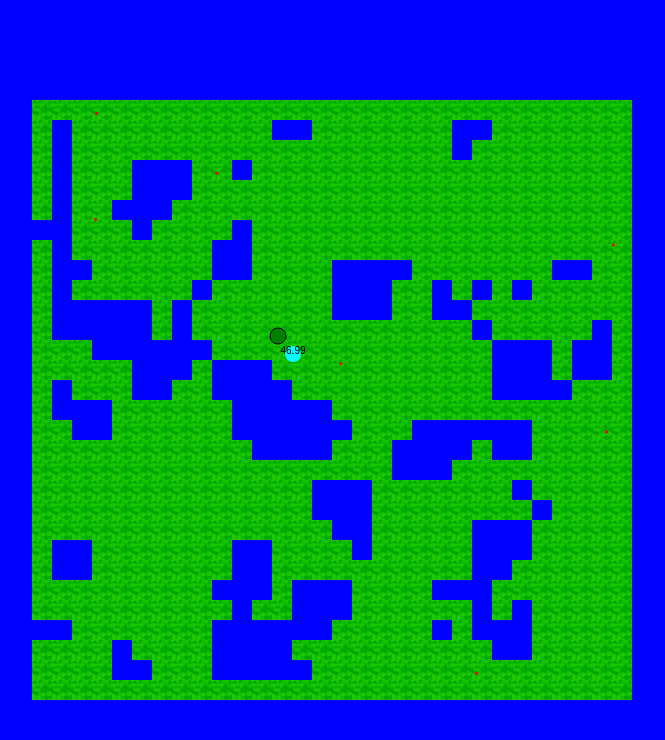
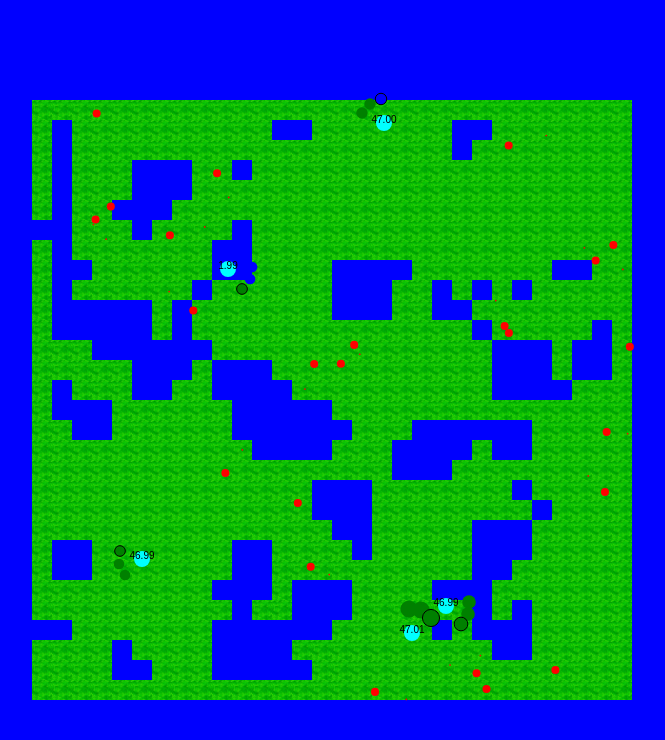
Before and after one commit to TeeQxQ/Evolution-Simulator, a plain HTML site: page index.html in a window 1280 px wide. Shown: the whole page, without its empty margins (308-973 px from the left). Drawn offline with Linux system fonts and the light colour scheme.

Commit message:
Add brains

```diff
--- /dev/null
+++ b/brain.js
@@ -0,0 +1,58 @@
+//Feed-forward neural network. Topology is described by layerSizes (e.g. [3, 4, 1]:
+//3 input neurons, one hidden layer of 4 neurons, 1 output neuron). Weights is a list
+//with one matrix per layer-to-layer transition: weights[L][j][i] is the weight from
+//layer L neuron i into layer L+1 neuron j.
+class Brain
+{
+    constructor(layerSizes, weights)
+    {
+        this.layerSizes = layerSizes;
+        this.weights = weights;
+    }
+
+    //Convenience: build a Brain of the given shape with random weights in [-1, 1].
+    static random(layerSizes)
+    {
+        const weights = [];
+        for (let L = 0; L < layerSizes.length - 1; L++)
+        {
+            const layerW = [];
+            for (let j = 0; j < layerSizes[L + 1]; j++)
+            {
+                const row = [];
+                for (let i = 0; i < layerSizes[L]; i++)
+                {
+                    row.push(Math.random() * 2 - 1);
+                }
+                layerW.push(row);
+            }
+            weights.push(layerW);
+        }
+        return new Brain(layerSizes, weights);
+    }
+
+    activate(x)
+    {
+        return Math.tanh(x);
+    }
+
+    think(inputs)
+    {
+        let activations = inputs;
+        for (let L = 0; L < this.weights.length; L++)
+        {
+            const next = [];
+            for (let j = 0; j < this.layerSizes[L + 1]; j++)
+            {
+                let sum = 0;
+                for (let i = 0; i < activations.length; i++)
+                {
+                    sum += this.weights[L][j][i] * activations[i];
+                }
+                next.push(this.activate(sum));
+            }
+            activations = next;
+        }
+        return activations;
+    }
+}
--- a/canvasArtist.js
+++ b/canvasArtist.js
@@ -52,17 +52,20 @@ class CanvasArtist
         this.ctx.fill();
         this.ctx.closePath();
 
+        for (const s of creature.sights)
+        {
             this.ctx.beginPath();
-        this.ctx.fillStyle = creature.sightColor;
+            this.ctx.fillStyle = s.color;
             this.ctx.arc(
-            origin.x + Math.round((creature.location.x + creature.sight.x) * scale),
-            origin.y + Math.round((creature.location.y + creature.sight.y) * scale),
+                origin.x + Math.round((creature.location.x + s.vector.x) * scale),
+                origin.y + Math.round((creature.location.y + s.vector.y) * scale),
                 creature.sightRange * scale,
                 0,
                 Math.PI * 2
             );
             this.ctx.fill();
             this.ctx.closePath();
+        }
 
         this.ctx.stroke();
         this.ctx.font = "10px Arial";
--- a/creature.js
+++ b/creature.js
@@ -2,7 +2,7 @@
 class Creature
 {
     //x and y refers to an absolute location
-    constructor(x, y, direction, radius)
+    constructor(x, y, direction, radius, brain)
     {
         //Physics
         this.location = {x: x, y: y};
@@ -16,16 +16,61 @@ class Creature
         this.minEnergy = 0;
         this.energy = this.maxEnergy / 2;
         this.energyConsumption = 0.01;
-        this.waterMultiplier = 5;
+        //Extra energy drained per step while standing on a water tile, on top of
+        //the normal energyConsumption.
+        this.waterDrain = 0.5;
 
-        //Vision
-        this.sight = {x: 0, y: 0};
+        //Vision. Three sight spots: left, center, right. All at the same distance,
+        //offset by sightAngles (radians) relative to facing direction.
         this.sightMagnitude = this.radius * 3;
-        this.sightRange = 20;
-        this.sightColor = '';
+        //Range 10-30
+        this.sightRange = Math.random() * 20 + 10;
+        this.sightAngles = [-Math.PI / 6, 0, Math.PI / 6];
+        this.sights = this.sightAngles.map(() => ({
+            vector: {x: 0, y: 0},
+            color: '',
+            biome: null,
+            hasFlower: false,
+            hasCreature: false
+        }));
+
+        //Brain. Inputs are 3 sights x 5 binary flags = 15 inputs total. Each sight
+        //contributes [isWater, isGrass, isSand, isFlower, isCreature] in left,
+        //center, right order. Two outputs: output[0] in [-1, 1] is scaled by
+        //maxTurn for the rotation; output[1] is a gate -- rotation is applied
+        //only when output[1] > 0.
+        this.brain = brain;
+        this.maxTurn = 0.2;
 
         this.updateVelocity();
         this.updateSight();
+    }
+
+    //Flatten all sights into one input vector. Per sight (left, center, right):
+    //[isWater, isGrass, isSand, isFlower, isCreature].
+    sightAsBinary()
+    {
+        const inputs = [];
+        for (const s of this.sights)
+        {
+            inputs.push(s.biome === biome.WATER ? 1 : 0);
+            inputs.push(s.biome === biome.GRASS ? 1 : 0);
+            inputs.push(s.biome === biome.SAND  ? 1 : 0);
+            inputs.push(s.hasFlower             ? 1 : 0);
+            inputs.push(s.hasCreature           ? 1 : 0);
+        }
+        return inputs;
+    }
+
+    think()
+    {
+        if (!this.brain) return;
+        const output = this.brain.think(this.sightAsBinary());
+        const shouldRotate = output[1] > 0;
+        if (shouldRotate)
+        {
+            this.rotate(output[0] * this.maxTurn);
+        }
     }
 
     updateVelocity()
@@ -38,9 +83,13 @@ class Creature
 
     updateSight()
     {
-        this.sight = {
-            x: Math.cos(this.direction) * this.sightMagnitude,
-            y: Math.sin(this.direction) * this.sightMagnitude
+        for (let i = 0; i < this.sights.length; i++)
+        {
+            const angle = this.direction + this.sightAngles[i];
+            this.sights[i].vector = {
+                x: Math.cos(angle) * this.sightMagnitude,
+                y: Math.sin(angle) * this.sightMagnitude
+            };
         }
     }
 
--- a/flower.js
+++ b/flower.js
@@ -8,10 +8,10 @@ class Flower
 
         //Energy levels
         this.energy = energy;
-        this.maxEnergy = 20;
+        this.maxEnergy = 14;
         this.minEnergy = 10;
         this.splitEnergy = 10;
-        this.energyGrowRate = 0.01;
+        this.energyGrowRate = 0.015;
 
         //Physical size
         this.startSize = 1;
--- a/index.html
+++ b/index.html
@@ -12,6 +12,7 @@
 	<canvas id="background-layer"></canvas>
 	<script type="text/javascript" src="mapTile.js"></script>
 	<script type="text/javascript" src="flower.js"></script>
+	<script type="text/javascript" src="brain.js"></script>
 	<script type="text/javascript" src="creature.js"></script>
 	<script type="text/javascript" src="canvasArtist.js"></script>
 	<script type="text/javascript" src="mapGenerator.js"></script>
--- a/index.js
+++ b/index.js
@@ -32,6 +32,23 @@ class World
                                                 );
         this.flowers = [];
         this.mapUpdateNeeded = true;
+        //Sentinel returned by tileAt() for any coordinate outside the map.
+        //Only carries the fields sight and water-drain logic actually read.
+        this.offMapTile = { biome: biome.WATER, color: 'blue' };
+    }
+
+    //Tile at world coordinates (worldX, worldY). Returns the off-map water
+    //sentinel when the coordinate falls outside the map.
+    tileAt(worldX, worldY)
+    {
+        const tileX = Math.floor(worldX / this.tileSize);
+        const tileY = Math.floor(worldY / this.tileSize);
+        if (tileX < 0 || tileX >= this.dimensions.width ||
+            tileY < 0 || tileY >= this.dimensions.height)
+        {
+            return this.offMapTile;
+        }
+        return this.tiles[tileY * this.dimensions.width + tileX];
     }
 
     //Map is drawn on the background canvas, and it is updated infrequently to optimize performance
@@ -46,11 +63,16 @@ class World
         });
     }
 
-    addCreature(x, y)
+    addCreature()
     {
+        //Random position within the map.
+        const x = Math.random() * this.dimensions.width * this.tileSize;
+        const y = Math.random() * this.dimensions.height * this.tileSize;
         //random direction
         const direction = Math.random() * 2 * Math.PI;
-        this.creatures.push(new Creature(x, y, direction, 20));
+        //15 inputs (3 sights x [isWater, isGrass, isSand, isFlower, isCreature]) -> 8 hidden -> 2 outputs (rotation, shouldRotate gate)
+        const brain = Brain.random([15, 8, 2]);
+        this.creatures.push(new Creature(x, y, direction, 20, brain));
     }
 
     addFlower(color)
@@ -198,28 +220,56 @@ class World
 
         this.creatures.forEach((creature, creatureIndex) =>
         {
+            //Brain reacts to last frame's sight, then we move.
+            creature.think();
             creature.step();
 
-            //Update sight based on tile
-            const sightX = creature.location.x + creature.sight.x;
-            const sightY = creature.location.y + creature.sight.y;
-            const tileX = Math.floor(sightX / this.tileSize);
-            const tileY = Math.floor(sightY / this.tileSize);
-            creature.sightColor = this.tiles[tileY * this.dimensions.width + tileX].color;
+            //Water is fatal: drain extra energy when standing on a water tile.
+            //Off-map counts as water too.
+            const standTile = this.tileAt(creature.location.x, creature.location.y);
+            if (standTile.biome === biome.WATER)
+            {
+                creature.energy -= creature.waterDrain;
+            }
 
-            //Collisions with flowers
+            //Update each sight spot (left, center, right).
+            for (const s of creature.sights)
+            {
+                const sightX = creature.location.x + s.vector.x;
+                const sightY = creature.location.y + s.vector.y;
+                const sightTile = this.tileAt(sightX, sightY);
+                s.color = sightTile.color;
+                s.biome = sightTile.biome;
+                s.hasFlower = false;
+                s.hasCreature = false;
+
+                //Other creatures in this sight spot.
+                this.creatures.forEach((other, otherIndex) =>
+                {
+                    if (otherIndex === creatureIndex) return;
+                    if (this.distance(sightX, sightY,
+                                      other.location.x, other.location.y) < creature.sightRange + other.radius)
+                    {
+                        s.hasCreature = true;
+                        s.color = 'cyan';
+                    }
+                });
+
+                //Flowers in this sight spot.
+                this.flowers.forEach((flower) =>
+                {
+                    if (this.distance(sightX, sightY,
+                                      flower.location.x, flower.location.y) < creature.sightRange)
+                    {
+                        s.color = 'rgb(' + flower.color.r + ',' + flower.color.g + ',' + flower.color.b + ')';
+                        s.hasFlower = true;
+                    }
+                });
+            }
+
+            //Flower collisions (independent of sight).
             this.flowers.forEach((flower, flowerIndex) =>
             {
-                //Check wheter sight is on flower:
-                if (this.distance(sightX,
-                                  sightY,
-                                  flower.location.x,
-                                  flower.location.y) < creature.sightRange)
-                {
-                    const newColor = 'rgb(' + flower.color.r + ',' + flower.color.g + ',' + flower.color.b + ')';
-                    creature.sightColor = newColor;
-                }
-
                 if (this.distance(creature.location.x,
                                   creature.location.y,
                                   flower.location.x,
@@ -230,7 +280,7 @@ class World
                         this.flowers.splice(flowerIndex, 1);
                     }
                 }
-            })
+            });
 
             if (creature.isAlive())
             {
@@ -271,12 +321,12 @@ class Simulator
 
     init()
     {
-        const nofCreatures = 1;
-        const nofFlowers = 10;
+        const nofCreatures = 10;
+        const nofFlowers = 30;
         const flowerColor = {r: 255, g: 0, b: 0};
         for (let i = 0; i < nofCreatures; i++)
         {
-            this.world.addCreature(750, 750);
+            this.world.addCreature();
         }
 
         for (let i = 0; i < nofFlowers; i++)
--- a/mapTile.js
+++ b/mapTile.js
@@ -18,12 +18,12 @@ class Tile
         this.biome = biome.GRASS;
         this.maxEnergy = 100;
         this.minEnergy = 0;
-        this.energy = 25; //Math.round(this.maxEnergy/2); //50% at the beginning
+        this.energy = 60;
         this.energyGrowRate = 0.02;
         this.nofFlowers = 0;
         //Storage to store energy which will be returned after all flowers have died
         this.energyRecoveryStorage = 0;
-        this.energyRecoveryRate = 0.01;
+        this.energyRecoveryRate = 0.02;
     }
 
     hasEnergy()
```
Lines whose indentation alone changed are shown as unchanged.
